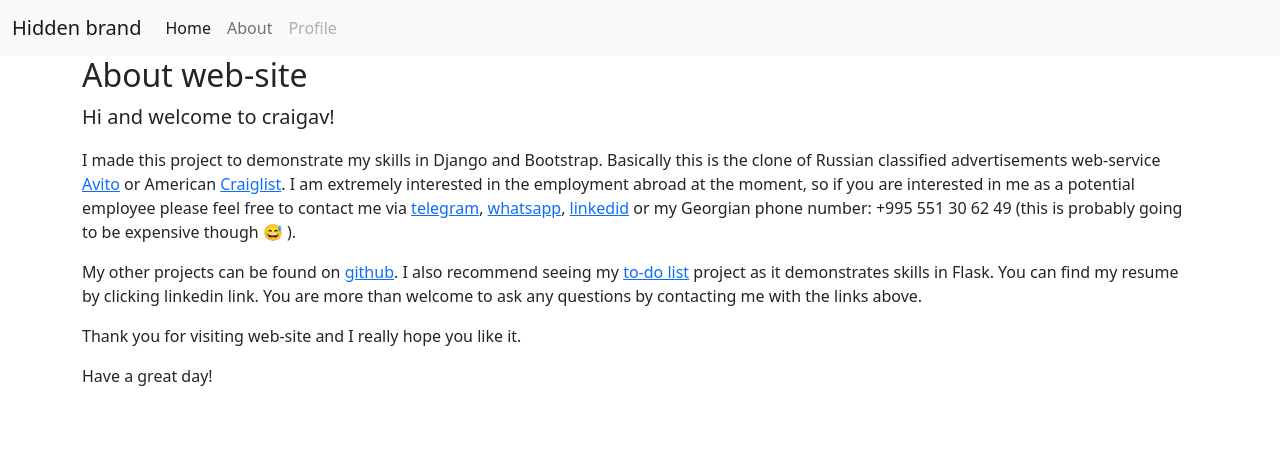
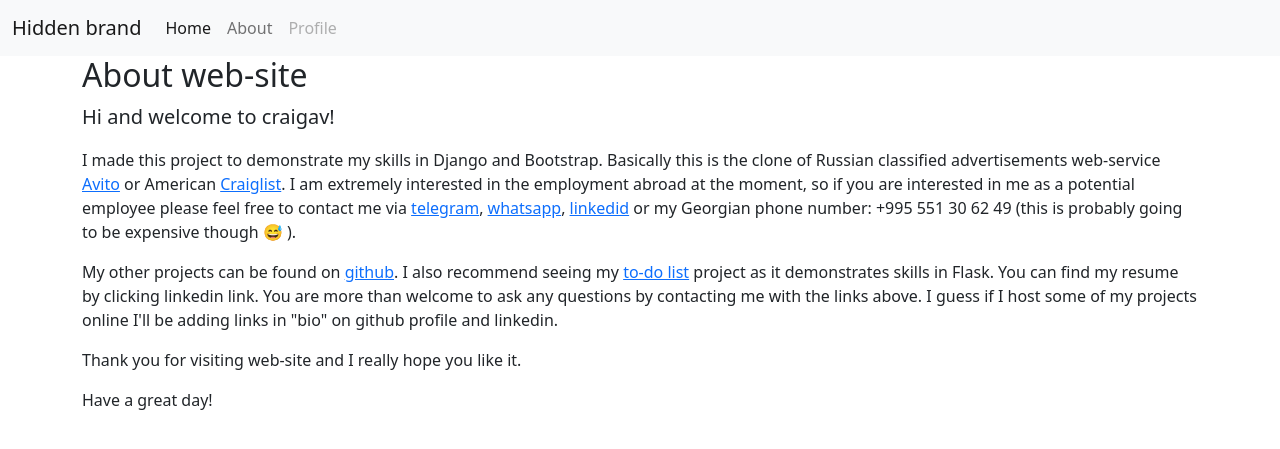
Before and after one commit to dogbusiness/craigav, a Django app: page /about in a window 1280 px wide. Shown: the top 449 px of the page. Run offline with Django 4.2, Linux system fonts and the light colour scheme.

Commit message:
quick fix

```diff
--- a/aggregator/templates/aggregator/about.html
+++ b/aggregator/templates/aggregator/about.html
@@ -18,6 +18,7 @@
         My other projects can be found on <a href="https://github.com/dogbusiness">github</a>. I also recommend seeing
         my <a href="https://github.com/dogbusiness/100-days-portfolio/tree/main/day88_to_do_list">to-do list</a> project as it demonstrates skills in Flask.
         You can find my resume by clicking linkedin link. You are more than welcome to ask any questions by contacting me with the links above.
+        I guess if I host some of my projects online I'll be adding links in "bio" on github profile and linkedin.
     </p>
     <p>
         Thank you for visiting web-site and I really hope you like it.
```
